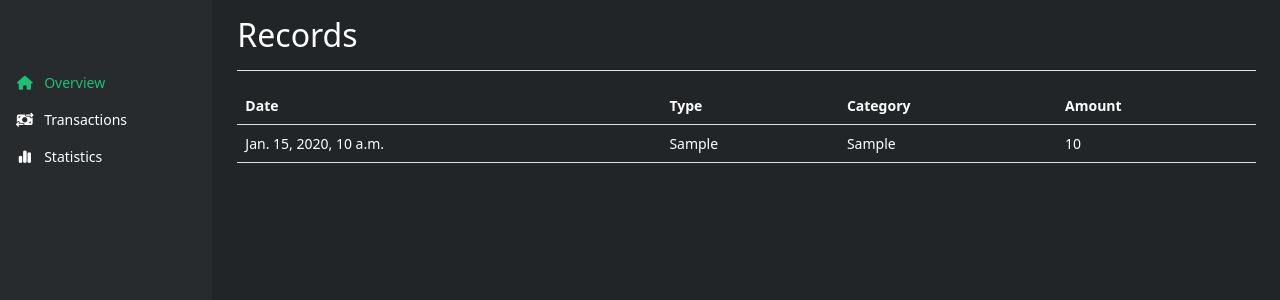
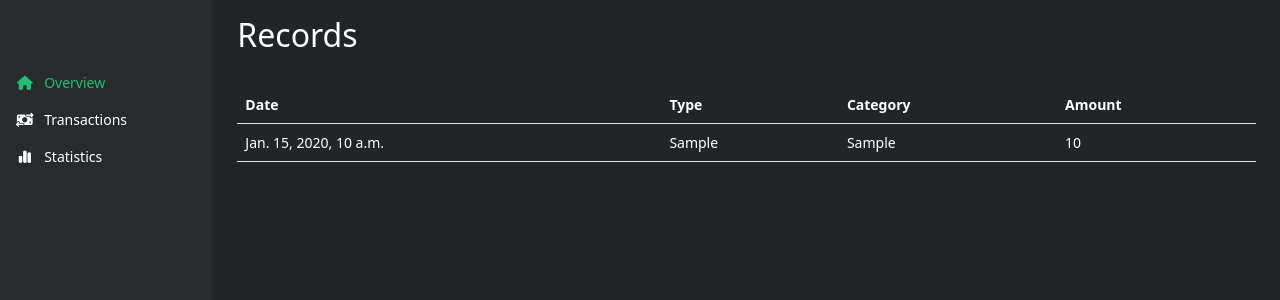
Before and after one commit to RomeoEncinares/Expense-Tracker, a Django app: template templates/transactions.html in a window 1280 px wide. Shown: the top 300 px of the page. Run offline with Django 4.2, Linux system fonts and the light colour scheme; the template is opened without the code that fills it: most values are stand-ins (such as "Sample title", 1, 10 or a date in 2020); some libraries are stand-ins or nearby versions.

Commit message:
Remove h1 bottom border

```diff
--- a/templates/transactions.html
+++ b/templates/transactions.html
@@ -4,7 +4,7 @@
 {% block transactions %}
   <link rel="stylesheet" href="{% static 'css/transactions_style.css' %}">
   <main class="col-md-9 ms-sm-auto col-lg-10 px-md-4">
-  <div class="d-flex justify-content-between flex-wrap flex-md-nowrap align-items-center pt-3 pb-2 mb-3 border-bottom">
+  <div class="d-flex justify-content-between flex-wrap flex-md-nowrap align-items-center pt-3 pb-2 mb-3">
     <h1 class="h2">Records</h1>
     <div class="btn-toolbar mb-2 mb-md-0">
     </div>
```
